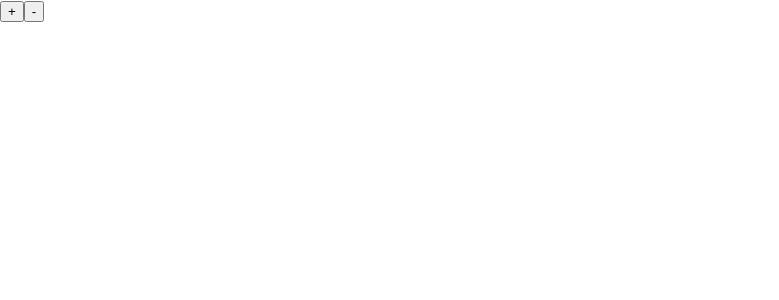
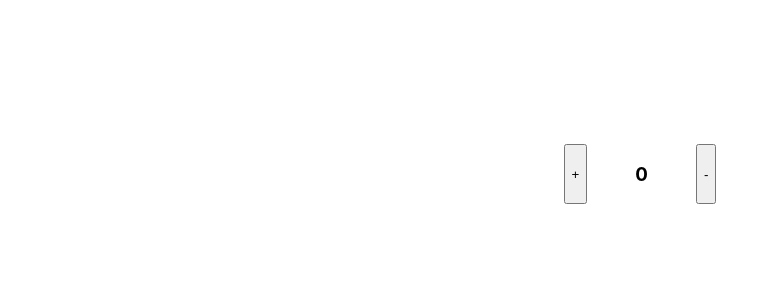
Before and after one commit to Tahasmaoui15/Counter_app, a React (Create React App) app: page / in a window 1280 px wide. Shown: the top 300 px of the page, without its empty margins (0-779 px from the left). Built offline with nearby package versions, Linux system fonts and the light colour scheme.

Commit message:
Added the counter state in Counter.js & Added inline styling to Counter.js.

```diff
--- a/src/Components/Counter.js
+++ b/src/Components/Counter.js
@@ -16,8 +16,9 @@ export default class Counter extends Component {
 
   render() {
     return (
-      <div>
+      <div style={{display:'flex', justifyContent:'center', gap:'3rem', margin:'9rem'}}>
         <button onClick={() => this.increment()}> + </button>
+        <h3> {this.state.count} </h3>
         <button onClick={() =>  this.decrement()}> - </button>
       </div>
     );
```
